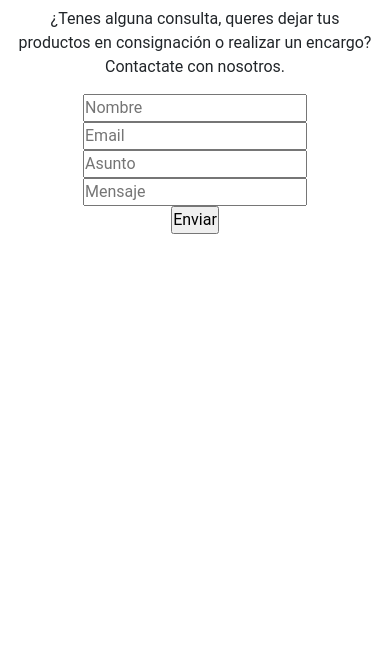
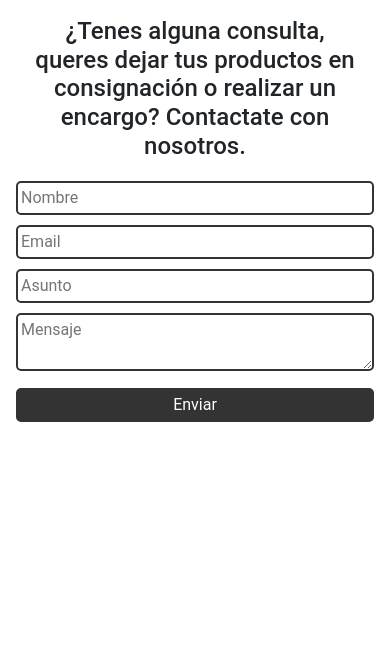
Before and after one commit to mathienso/PFAleandri, a plain HTML site: page pages/contacto.html in a window 390 px wide. Shown: the part 174-844 px from the top of the page. Drawn offline with nearby package versions, Linux system fonts and the light colour scheme.

Commit message:
se dan estilos al fomulario y se corrigen tamanios en el responsive de sneakers y ofertas

```diff
--- a/css/style.css
+++ b/css/style.css
@@ -156,6 +156,14 @@ p {
     z-index: 0;
 }
 
+.agregarCarrito {
+    display: flex;
+    justify-content: center;
+    align-items: center;
+    border: 2px solid #333333;
+    border-radius: 5px;
+}
+
 /* Sneakers */
 .sneakers {
     display: flex;
@@ -164,11 +172,11 @@ p {
     text-align: center;
     flex-wrap: wrap;
     gap: 2rem;
-    padding: 1rem 5rem;
+    padding: 1rem 1rem;
 }
 
 .sneakers img {
-    max-height: 165px;
+    max-height: 100px;
     width: auto;
 }
 
@@ -206,7 +214,7 @@ p {
 }
 
 #contacto h1,
-#contacto p {
+#contacto h2 {
     text-align: center;
     padding-bottom: 15px;
 }
@@ -219,6 +227,41 @@ p {
     display: flex;
     flex-direction: column;
     align-items: center;
+}
+
+.formulario form div {
+    width: 100%;
+}
+
+input {
+    margin: 5px 0;
+    border: 2px solid #333333;
+    border-radius: 5px;
+    width: 100%;
+    padding: 3px;
+}
+
+textarea {
+    margin: 5px 0;
+    border: 2px solid #333333;
+    border-radius: 5px;
+    width: 100%;
+    padding: 3px;
+}
+
+.btnSend {
+    color: #ffffff;
+    background-color: #333333;
+}
+
+.btnSend:hover {
+    transform: scale(0.99);
+    background-color: #252525;
+    transition: 300ms;
+}
+
+.btnSend {
+    transition: 300ms;
 }
 
 /* Footer */
@@ -279,7 +322,8 @@ footer div img {
             "ofertas ofertas ofertas";
     }
 
-    #sneakers, #ofertas {
+    #sneakers,
+    #ofertas {
         min-height: 100vh;
         display: grid;
         grid-template-columns: auto;
@@ -306,8 +350,7 @@ footer div img {
         display: grid;
         grid-template-columns: 1fr 1.5fr;
         grid-template-rows: auto;
-        grid-template-areas:
-            "bgContacto formulario";
+        grid-template-areas: "bgContacto formulario";
     }
 
     #ayuda {
@@ -360,7 +403,8 @@ footer div img {
         grid-area: destacados;
     }
 
-    main .pIndex, main .parrafos {
+    main .pIndex,
+    main .parrafos {
         grid-area: p;
     }
 
@@ -390,12 +434,12 @@ footer div img {
         max-height: 200px;
     }
 
-    header nav ul li:hover{
+    header nav ul li:hover {
         transform: scale(1.2);
         transition: 300ms;
     }
 
-    header nav ul li{
+    header nav ul li {
         transition: 1250ms;
     }
 
@@ -442,17 +486,19 @@ footer div img {
         width: auto;
     }
 
-    .agregarCarrito {
-        display: flex;
-        justify-content: center;
-        align-items: center;
-        border: 2px solid #333333;
-        border-radius: 5px;
+    /* Sneakers */
+    .sneakers {
+        padding: 1rem 5rem;
+    }
+
+    .sneakers img {
+        max-height: 165px;
+        width: auto;
     }
 
     /* Contacto */
     #contacto h1,
-    #contacto p {
+    #contacto h2 {
         text-align: start;
         padding-bottom: 15px;
     }
@@ -466,9 +512,10 @@ footer div img {
         display: flex;
         flex-direction: column;
         align-items: flex-start;
+        width: 100%;
     }
 
-    .bgContacto{
+    .bgContacto {
         display: block;
         background-image: url(../images/contacto.png);
         background-size: cover;
--- a/pages/contacto.html
+++ b/pages/contacto.html
@@ -126,10 +126,10 @@
             <div class="bgContacto"></div>
             <div class="formulario">
                 <h1>Contactate</h1>
-                <p>
+                <h2>
                     ¿Tenes alguna consulta, queres dejar tus productos en
                     consignación o realizar un encargo? Contactate con nosotros.
-                </p>
+                </h2>
                 <!-- En lugar de darle estilo desde 0, utilizar text fields y forms bootstrap -->
                 <form>
                     <div>
@@ -142,14 +142,14 @@
                         <input type="text" name="asunto" placeholder="Asunto" />
                     </div>
                     <div>
-                        <input
+                        <textarea
                             type="textarea"
                             name="mensaje"
                             placeholder="Mensaje"
-                        />
+                        ></textarea>
                     </div>
                     <div>
-                        <input type="submit" value="Enviar" />
+                        <input class="btnSend" type="submit" value="Enviar" />
                     </div>
                 </form>
             </div>
```
